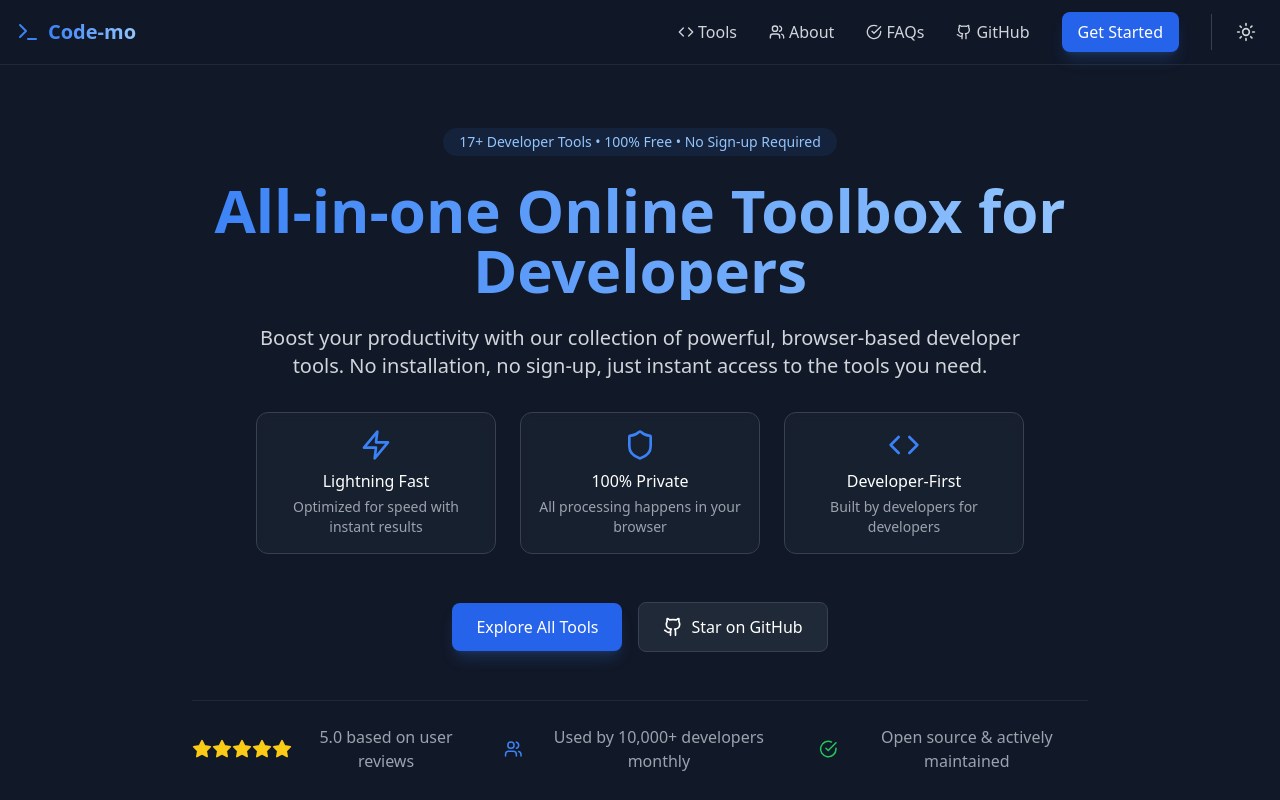
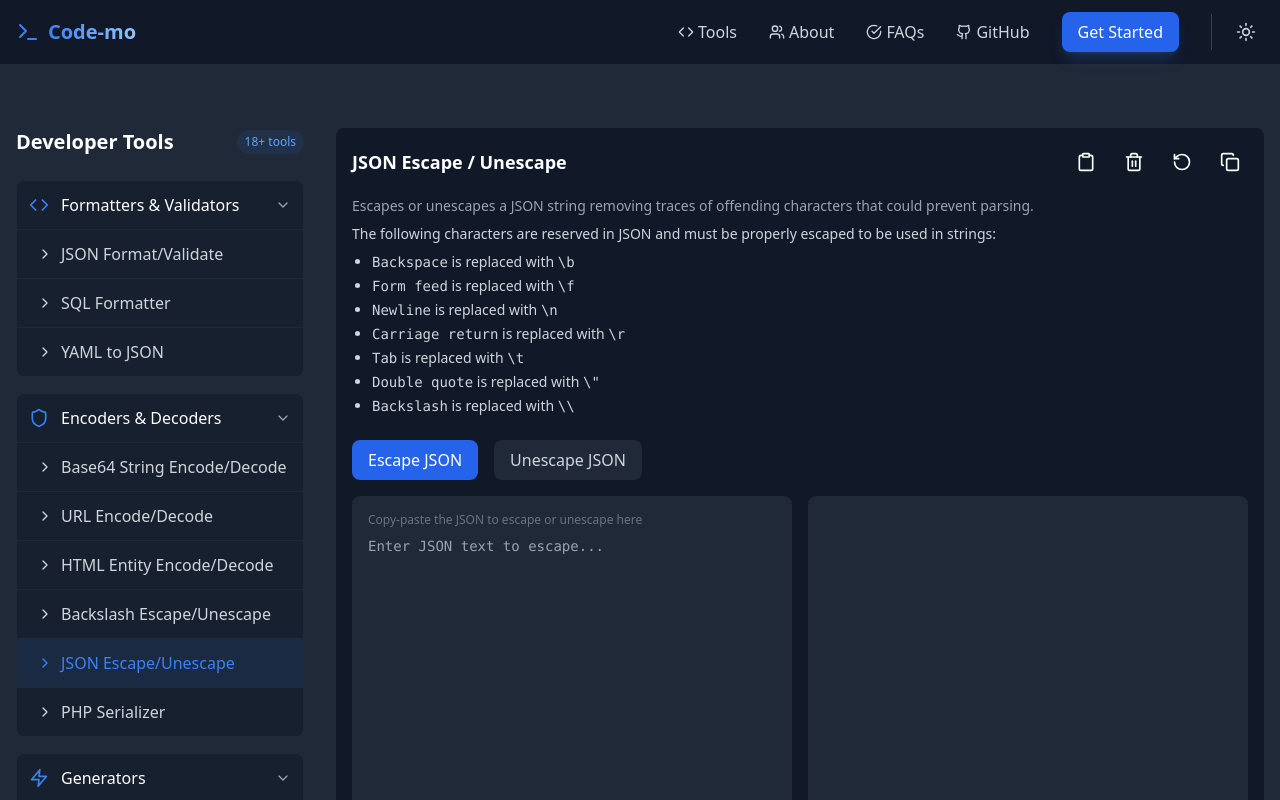
Before and after one commit to The1Sanad/code-mo, a React (Vite) app: page /tools/json-escape in a window 1280 px wide. Before the commit this address led to /. Shown: the top 800 px of the page. Built offline with nearby package versions, Linux system fonts and the light colour scheme.

Commit message:
added new jsonEscape tool

```diff
--- a/src/App.tsx
+++ b/src/App.tsx
@@ -4,6 +4,7 @@ import { AppProvider } from './context/AppContext';
 import ErrorBoundary from './components/ErrorBoundary';
 import Layout from './components/Layout';
 import NotificationContainer from './components/NotificationContainer';
+import ScrollBehavior from './components/ScrollBehavior';
 import { lazyLoad } from './utils/lazyLoad';
 
 // Lazy load pages and tools to improve performance
@@ -19,6 +20,7 @@ const RegExpTester = lazyLoad(() => import('./tools/RegExpTester'));
 const UrlEncoder = lazyLoad(() => import('./tools/UrlEncoder'));
 const HtmlEncoder = lazyLoad(() => import('./tools/HtmlEncoder'));
 const BackslashEscape = lazyLoad(() => import('./tools/BackslashEscape'));
+const JsonEscape = lazyLoad(() => import('./tools/JsonEscape'));
 const UuidGenerator = lazyLoad(() => import('./tools/UuidGenerator'));
 const HtmlPreview = lazyLoad(() => import('./tools/HtmlPreview'));
 const HashGenerator = lazyLoad(() => import('./tools/HashGenerator'));
@@ -35,6 +37,7 @@ function App() {
     <ErrorBoundary>
       <AppProvider>
         <BrowserRouter>
+          <ScrollBehavior />
           <NotificationContainer />
           <Routes>
             <Route path="/" element={<Layout />}>
@@ -49,6 +52,7 @@ function App() {
                 <Route path="url" element={<UrlEncoder />} />
                 <Route path="html" element={<HtmlEncoder />} />
                 <Route path="escape" element={<BackslashEscape />} />
+                <Route path="json-escape" element={<JsonEscape />} />
                 <Route path="uuid" element={<UuidGenerator />} />
                 <Route path="html-preview" element={<HtmlPreview />} />
                 <Route path="hash" element={<HashGenerator />} />
--- /dev/null
+++ b/src/components/ScrollBehavior.tsx
@@ -0,0 +1,19 @@
+import { useEffect } from 'react';
+import { useLocation } from 'react-router-dom';
+
+/**
+ * Component to handle scroll behavior when navigating between pages
+ * This ensures clicking on a tool in the sidebar scrolls to the top of the page
+ */
+export default function ScrollBehavior() {
+  const { pathname } = useLocation();
+
+  useEffect(() => {
+    // Scroll to top when navigating to any page
+    // This ensures that when a user clicks on a tool in the sidebar,
+    // the page will scroll to the top
+    window.scrollTo(0, 0);
+  }, [pathname]);
+
+  return null; // This is a behavior-only component with no UI
+}
--- a/src/components/Sidebar.tsx
+++ b/src/components/Sidebar.tsx
@@ -20,6 +20,7 @@ export const toolCategories = [
       { name: "URL Encode/Decode", path: "/tools/url" },
       { name: "HTML Entity Encode/Decode", path: "/tools/html" },
       { name: "Backslash Escape/Unescape", path: "/tools/escape" },
+      { name: "JSON Escape/Unescape", path: "/tools/json-escape" },
       { name: "PHP Serializer", path: "/tools/php" },
     ]
   },
--- /dev/null
+++ b/src/tools/JsonEscape.tsx
@@ -0,0 +1,156 @@
+import { useState, useEffect } from 'react';
+import { Clipboard, Trash2, Copy, RotateCcw } from 'lucide-react';
+
+export default function JsonEscape() {
+  const [input, setInput] = useState('');
+  const [output, setOutput] = useState('');
+  const [mode, setMode] = useState<'escape' | 'unescape'>('escape');
+
+  const handleCopy = (text: string) => {
+    navigator.clipboard.writeText(text);
+  };
+
+  const handleClear = () => {
+    setInput('');
+  };
+
+  const handleSwap = () => {
+    setInput(output);
+    setMode(mode === 'escape' ? 'unescape' : 'escape');
+  };
+
+  const escapeJson = (str: string): string => {
+    return str
+      .replace(/[\b]/g, '\\b')
+      .replace(/\f/g, '\\f')
+      .replace(/\n/g, '\\n')
+      .replace(/\r/g, '\\r')
+      .replace(/\t/g, '\\t')
+      .replace(/"/g, '\\"')
+      .replace(/\\/g, '\\\\');
+  };
+
+  const unescapeJson = (str: string): string => {
+    return str
+      .replace(/\\\\/g, '\\')
+      .replace(/\\"/g, '"')
+      .replace(/\\t/g, '\t')
+      .replace(/\\r/g, '\r')
+      .replace(/\\n/g, '\n')
+      .replace(/\\f/g, '\f')
+      .replace(/\\b/g, '\b');
+  };
+
+  useEffect(() => {
+    if (!input.trim()) {
+      setOutput('');
+      return;
+    }
+
+    try {
+      if (mode === 'escape') {
+        setOutput(escapeJson(input));
+      } else {
+        setOutput(unescapeJson(input));
+      }
+    } catch {
+      setOutput(mode === 'unescape' ? 'Invalid escaped JSON string' : 'Cannot escape this input');
+    }
+  }, [input, mode]);
+
+  return (
+    <div className="bg-gray-900 rounded-lg p-4">
+      <div className="flex items-center justify-between mb-4">
+        <h3 className="text-lg font-semibold">JSON Escape / Unescape</h3>
+        <div className="flex items-center space-x-3">
+          <button
+            onClick={() => handleCopy(input)}
+            className="p-2 hover:bg-gray-700 rounded-lg transition"
+            title="Copy Input"
+          >
+            <Clipboard className="w-5 h-5" />
+          </button>
+          <button
+            onClick={handleClear}
+            className="p-2 hover:bg-gray-700 rounded-lg transition"
+            title="Clear"
+          >
+            <Trash2 className="w-5 h-5" />
+          </button>
+          <button
+            onClick={handleSwap}
+            className="p-2 hover:bg-gray-700 rounded-lg transition"
+            title="Swap Input/Output"
+          >
+            <RotateCcw className="w-5 h-5" />
+          </button>
+          <button
+            onClick={() => handleCopy(output)}
+            className="p-2 hover:bg-gray-700 rounded-lg transition"
+            title="Copy Output"
+          >
+            <Copy className="w-5 h-5" />
+          </button>
+        </div>
+      </div>
+
+      <div className="mb-6">
+        <p className="text-sm text-gray-400 mb-2">
+          Escapes or unescapes a JSON string removing traces of offending characters that could prevent parsing.
+        </p>
+        <div className="text-sm text-gray-300 mb-2">
+          <p>The following characters are reserved in JSON and must be properly escaped to be used in strings:</p>
+          <ul className="list-disc pl-5 mt-2 space-y-1">
+            <li><span className="font-mono">Backspace</span> is replaced with <span className="font-mono">\b</span></li>
+            <li><span className="font-mono">Form feed</span> is replaced with <span className="font-mono">\f</span></li>
+            <li><span className="font-mono">Newline</span> is replaced with <span className="font-mono">\n</span></li>
+            <li><span className="font-mono">Carriage return</span> is replaced with <span className="font-mono">\r</span></li>
+            <li><span className="font-mono">Tab</span> is replaced with <span className="font-mono">\t</span></li>
+            <li><span className="font-mono">Double quote</span> is replaced with <span className="font-mono">\"</span></li>
+            <li><span className="font-mono">Backslash</span> is replaced with <span className="font-mono">\\</span></li>
+          </ul>
+        </div>
+      </div>
+
+      <div className="flex space-x-4 mb-4">
+        <button
+          onClick={() => setMode('escape')}
+          className={`px-4 py-2 rounded-lg transition ${
+            mode === 'escape'
+              ? 'bg-blue-600 text-white'
+              : 'bg-gray-800 text-gray-300 hover:bg-gray-700'
+          }`}
+        >
+          Escape JSON
+        </button>
+        <button
+          onClick={() => setMode('unescape')}
+          className={`px-4 py-2 rounded-lg transition ${
+            mode === 'unescape'
+              ? 'bg-blue-600 text-white'
+              : 'bg-gray-800 text-gray-300 hover:bg-gray-700'
+          }`}
+        >
+          Unescape JSON
+        </button>
+      </div>
+
+      <div className="grid md:grid-cols-2 gap-4">
+        <div className="bg-gray-800 p-4 rounded-lg">
+          <p className="text-xs text-gray-500 mb-2">Copy-paste the JSON to escape or unescape here</p>
+          <textarea
+            value={input}
+            onChange={(e) => setInput(e.target.value)}
+            className="w-full h-[300px] bg-transparent text-sm font-mono focus:outline-none resize-none"
+            placeholder={mode === 'escape' ? "Enter JSON text to escape..." : "Enter escaped JSON text to unescape..."}
+          />
+        </div>
+        <div className="bg-gray-800 p-4 rounded-lg">
+          <pre className="text-sm font-mono text-gray-300 whitespace-pre-wrap break-all h-[300px] overflow-auto">
+            {output}
+          </pre>
+        </div>
+      </div>
+    </div>
+  );
+}
```
